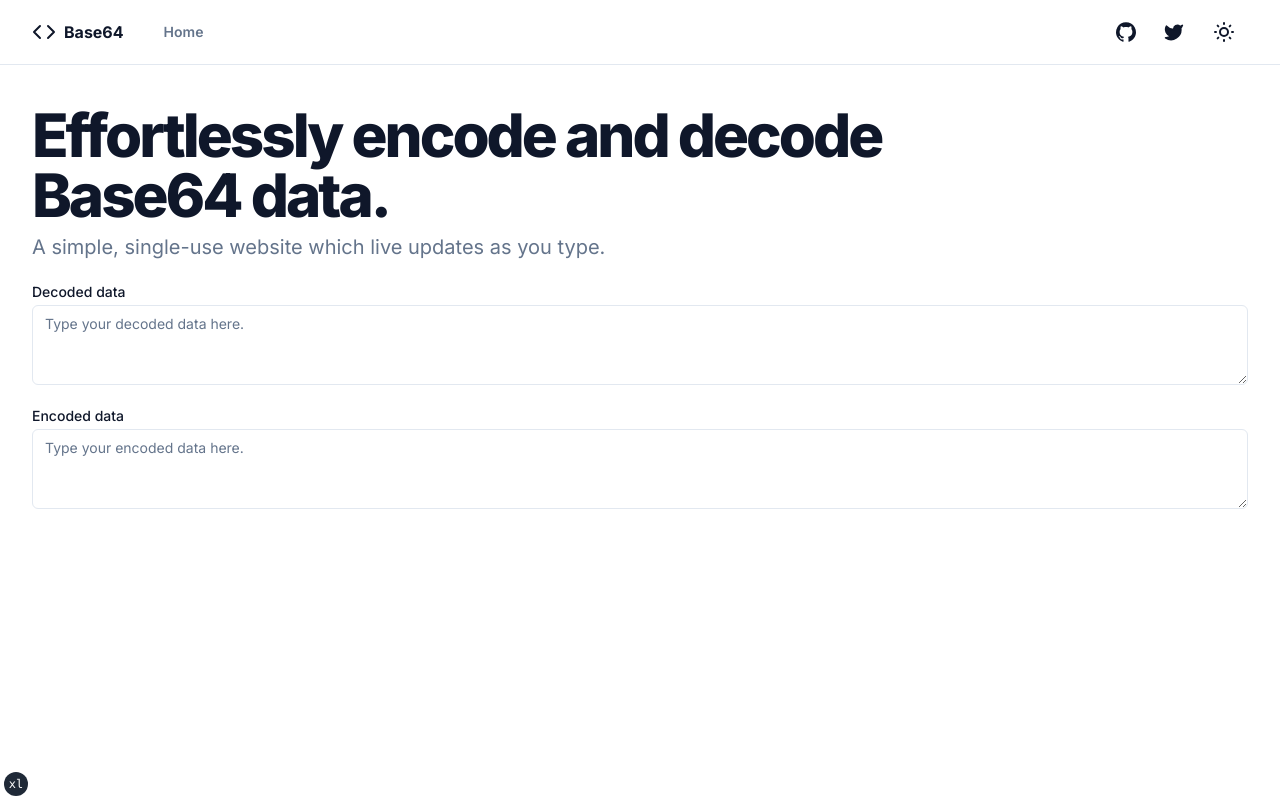
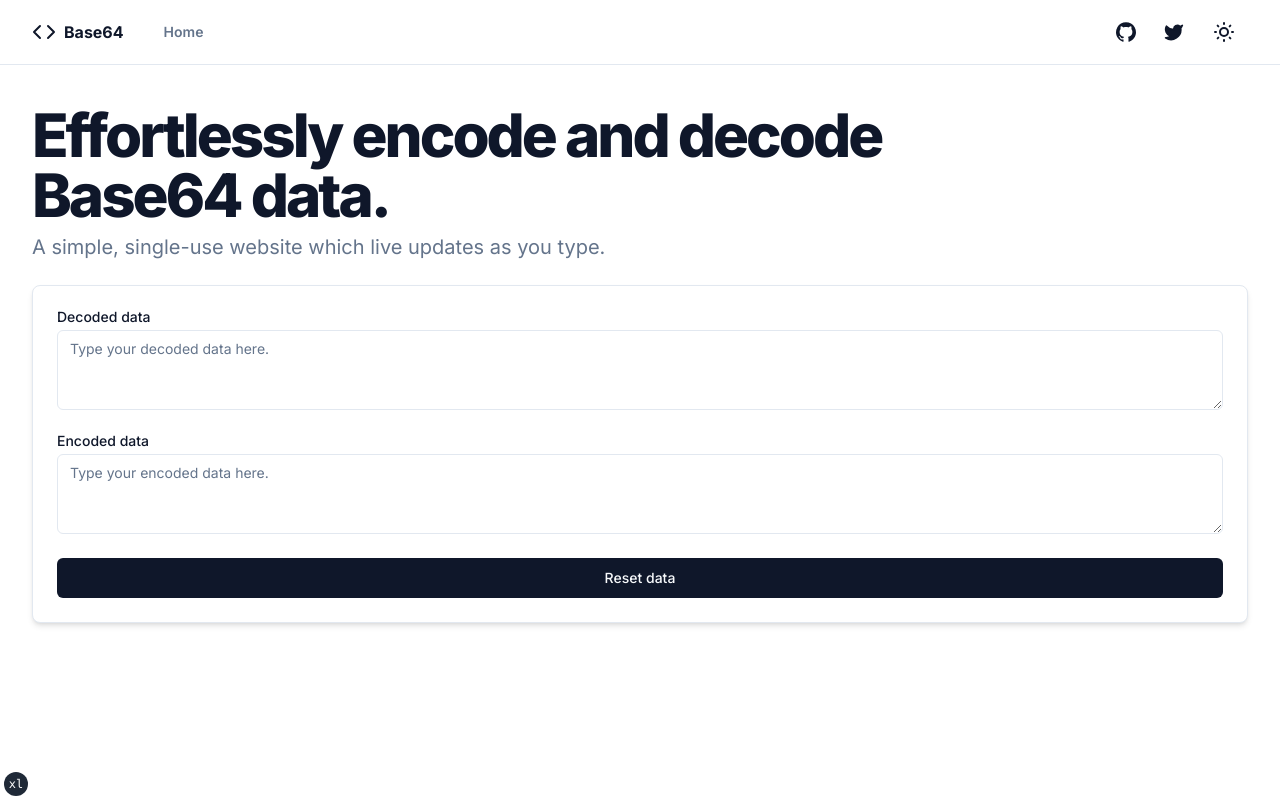
Before and after one commit to troypoulter/base64, a Next.js app: page / in a window 1280 px wide. Built offline with nearby package versions, Linux system fonts and the light colour scheme.

Commit message:
more improvements

```diff
--- a/app/page.tsx
+++ b/app/page.tsx
@@ -1,25 +1,32 @@
-'use client';
+"use client"
 
-import { ChangeEvent, useState } from "react";
+import { ChangeEvent, useState } from "react"
 
-import { Label } from "@/components/ui/label";
-import { Textarea } from "@/components/ui/textarea";
+import { Card } from "@/components/ui/card"
+import { Label } from "@/components/ui/label"
+import { Textarea } from "@/components/ui/textarea"
+import { Button } from "@/components/ui/button"
 
 export default function IndexPage() {
-  const [encodedText, setEncodedText] = useState<string>();
-  const [decodedText, setDecodedText] = useState<string>();
+  const [encodedText, setEncodedText] = useState<string>()
+  const [decodedText, setDecodedText] = useState<string>()
 
   const handleEncodedChange = (event: ChangeEvent<HTMLTextAreaElement>) => {
-    const encodedValue = event.target.value;
-    setEncodedText(encodedValue);
-    setDecodedText(btoa(encodedValue));
-  };
+    const encodedValue = event.target.value
+    setEncodedText(encodedValue)
+    setDecodedText(btoa(encodedValue))
+  }
 
   const handleDecodedChange = (event: ChangeEvent<HTMLTextAreaElement>) => {
-    const decodedValue = event.target.value;
-    setDecodedText(decodedValue);
-    setEncodedText(atob(decodedValue));
-  };
+    const decodedValue = event.target.value
+    setDecodedText(decodedValue)
+    setEncodedText(atob(decodedValue))
+  }
+
+  const handleResetDataClick = () => {
+    setDecodedText('');
+    setEncodedText('');
+  }
 
   return (
     <section className="container grid items-center gap-6 pb-8 pt-6 md:py-10">
@@ -31,6 +38,7 @@
           A simple, single-use website which live updates as you type.
         </p>
       </div>
+      <Card className="container grid items-center gap-6 p-6 shadow-md">
         <div className="grid w-full gap-1.5">
           <Label htmlFor="message">Decoded data</Label>
           <Textarea
@@ -49,6 +57,8 @@
             onChange={handleDecodedChange}
           />
         </div>
+        <Button onClick={handleResetDataClick}>Reset data</Button>
+      </Card>
     </section>
   )
 }
--- /dev/null
+++ b/components/ui/card.tsx
@@ -0,0 +1,79 @@
+import * as React from "react"
+
+import { cn } from "@/lib/utils"
+
+const Card = React.forwardRef<
+  HTMLDivElement,
+  React.HTMLAttributes<HTMLDivElement>
+>(({ className, ...props }, ref) => (
+  <div
+    ref={ref}
+    className={cn(
+      "rounded-lg border bg-card text-card-foreground shadow-sm",
+      className
+    )}
+    {...props}
+  />
+))
+Card.displayName = "Card"
+
+const CardHeader = React.forwardRef<
+  HTMLDivElement,
+  React.HTMLAttributes<HTMLDivElement>
+>(({ className, ...props }, ref) => (
+  <div
+    ref={ref}
+    className={cn("flex flex-col space-y-1.5 p-6", className)}
+    {...props}
+  />
+))
+CardHeader.displayName = "CardHeader"
+
+const CardTitle = React.forwardRef<
+  HTMLParagraphElement,
+  React.HTMLAttributes<HTMLHeadingElement>
+>(({ className, ...props }, ref) => (
+  <h3
+    ref={ref}
+    className={cn(
+      "text-lg font-semibold leading-none tracking-tight",
+      className
+    )}
+    {...props}
+  />
+))
+CardTitle.displayName = "CardTitle"
+
+const CardDescription = React.forwardRef<
+  HTMLParagraphElement,
+  React.HTMLAttributes<HTMLParagraphElement>
+>(({ className, ...props }, ref) => (
+  <p
+    ref={ref}
+    className={cn("text-sm text-muted-foreground", className)}
+    {...props}
+  />
+))
+CardDescription.displayName = "CardDescription"
+
+const CardContent = React.forwardRef<
+  HTMLDivElement,
+  React.HTMLAttributes<HTMLDivElement>
+>(({ className, ...props }, ref) => (
+  <div ref={ref} className={cn("p-6 pt-0", className)} {...props} />
+))
+CardContent.displayName = "CardContent"
+
+const CardFooter = React.forwardRef<
+  HTMLDivElement,
+  React.HTMLAttributes<HTMLDivElement>
+>(({ className, ...props }, ref) => (
+  <div
+    ref={ref}
+    className={cn(" flex items-center p-6 pt-0", className)}
+    {...props}
+  />
+))
+CardFooter.displayName = "CardFooter"
+
+export { Card, CardHeader, CardFooter, CardTitle, CardDescription, CardContent }
```
Lines whose indentation alone changed are shown as unchanged.
